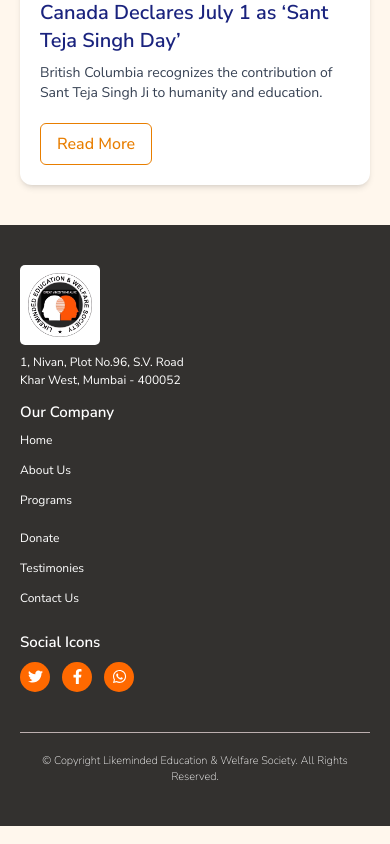
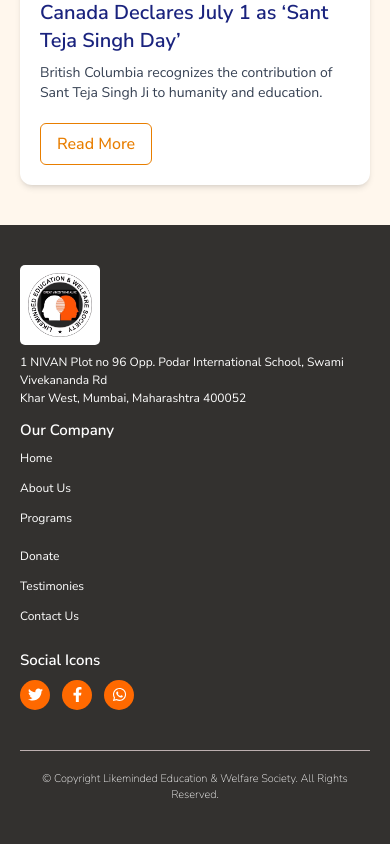
Before and after one commit to mndev2019/chariety, a React (Vite) app: page / in a window 390 px wide. Shown: the part 2591-3435 px from the top of the page. Built offline with nearby package versions, Linux system fonts and the light colour scheme.

Commit message:
add email contact no address

```diff
--- a/src/Layout/Footer.jsx
+++ b/src/Layout/Footer.jsx
@@ -18,10 +18,11 @@ const Footer = () => {
                 </h2> */}
                 <img src={logo} alt='image' className=' rounded-[5px] lg:h-[100px] h-[80px] bg-white p-2' />
                 <p className='text-white lg:text-[16px] text-[12px] lg:pt-4 pt-2 hover:text-[#e87e00]'>
-                  1, Nivan, Plot No.96, S.V. Road
+                  1 NIVAN Plot no 96 Opp. Podar International School, Swami Vivekananda Rd
                 </p>
                 <p className='text-white lg:text-[16px] text-[12px] hover:text-[#e87e00]'>
-                  Khar West, Mumbai - 400052
+                  Khar West, Mumbai, Maharashtra 400052
+
                 </p>
               </div>
             </div>
@@ -58,9 +59,11 @@ const Footer = () => {
                 <div className='md:h-[40px] h-[30px] md:w-[40px] w-[30px] rounded-[50%] bg-[#ff6900] hover:bg-[#e0b076f2] items-center justify-center flex'>
                   <FaFacebookF className='text-white   md:text-[20px] text-[15px] cursor-pointer' />
                 </div>
-                <div className='md:h-[40px] h-[30px] md:w-[40px] w-[30px] rounded-[50%] bg-[#ff6900] hover:bg-[#e0b076f2] items-center justify-center flex'>
-                  <FaWhatsapp className='text-white   md:text-[25px] text-[15px] cursor-pointer' />
-                </div>
+                <a href="https://wa.me/919821420556" target="_blank" rel="noopener noreferrer">
+                  <div className='md:h-[40px] h-[30px] md:w-[40px] w-[30px] rounded-[50%] bg-[#ff6900] hover:bg-[#e0b076f2] items-center justify-center flex'>
+                    <FaWhatsapp className='text-white md:text-[25px] text-[15px] cursor-pointer' />
+                  </div>
+                </a>
               </div>
             </div>
 
--- a/src/Pages/Contact/index.jsx
+++ b/src/Pages/Contact/index.jsx
@@ -13,8 +13,8 @@ const Contact = () => {
                         <div className="col-span-1 text-center">
                             <div className="text-center mb-5">
                                 <h2 className="md:text-4xl text-3xl font-bold text-[#1A237E] relative inline-block">
-                                Get
-                                   <span className='text-[#ff6900]'> In Touch</span>
+                                    Get
+                                    <span className='text-[#ff6900]'> In Touch</span>
                                 </h2>
                                 {/* <p className="text-gray-500 mt-2 text-lg">We are here to serve you.</p> */}
                             </div>
@@ -36,9 +36,9 @@ const Contact = () => {
                                 <h3 className="text-[20px] font-[700] text-center mt-4 text-[#1A237E] group-hover:text-[#e87e00] transition-all">
                                     Email
                                 </h3>
-                                <p className="text-[14px] font-[500] text-center text-gray-600">
-                                    xyz@gmail.com
-                                </p>
+                                <a href="mailto:likemindedsoc@gmail.com" className="text-[14px] font-[500] text-center text-gray-600 block">
+                                    likemindedsoc@gmail.com
+                                </a>
 
                                 {/* Bottom Border Highlight */}
                                 <div className="absolute bottom-0 left-1/2 transform -translate-x-1/2 w-16 h-1 bg-[#e87e00] rounded-full mt-3 group-hover:w-24 transition-all duration-300"></div>
@@ -59,9 +59,9 @@ const Contact = () => {
                                 <h3 className="text-[20px] font-[700] text-center mt-4 text-[#1A237E] group-hover:text-[#e87e00] transition-all">
                                     Contact
                                 </h3>
-                                <p className="text-[14px] font-[500] text-center text-gray-600">
-                                    0000000000
-                                </p>
+                                <a href="tel:9821420556" className="text-[14px] font-[500] text-center text-gray-600 block">
+                                    9821420556
+                                </a>
 
                                 {/* Bottom Border Highlight */}
                                 <div className="absolute bottom-0 left-1/2 transform -translate-x-1/2 w-16 h-1 bg-[#e87e00] rounded-full mt-3 group-hover:w-24 transition-all duration-300"></div>
@@ -82,9 +82,9 @@ const Contact = () => {
                                 <h3 className="text-[20px] font-[700] text-center mt-4 text-[#1A237E] group-hover:text-[#e87e00] transition-all">
                                     WhatsApp
                                 </h3>
-                                <p className="text-[14px] font-[500] text-center text-gray-600">
-                                    0000000000
-                                </p>
+                                <a href="tel:9821420556" className="text-[14px] font-[500] text-center text-gray-600 block">
+                                    9821420556
+                                </a>
 
                                 {/* Bottom Border Highlight */}
                                 <div className="absolute bottom-0 left-1/2 transform -translate-x-1/2 w-16 h-1 bg-[#e87e00] rounded-full mt-3 group-hover:w-24 transition-all duration-300"></div>
@@ -116,7 +116,7 @@ const Contact = () => {
                                     placeholder="Mobile no"
                                     className="w-full p-3 mb-4 border border-gray-200 rounded-lg shadow-sm focus:outline-none focus:ring-2 focus:ring-[#e87e00] transition"
                                 />
-                                  <input
+                                <input
                                     type="text"
                                     placeholder="Email"
                                     className="w-full p-3 mb-4 border border-gray-200 rounded-lg shadow-sm focus:outline-none focus:ring-2 focus:ring-[#e87e00] transition"
@@ -130,7 +130,7 @@ const Contact = () => {
                                 <button
                                     className="w-full py-3 bg-[#e87e00] hover:bg-[#d66e00] text-white font-medium rounded-full transition-all duration-300"
                                 >
-                                   Contact us
+                                    Contact us
                                 </button>
                             </div>
                         </div>
--- a/src/Pages/Donate/Donationform.jsx
+++ b/src/Pages/Donate/Donationform.jsx
@@ -14,7 +14,6 @@ const Donationform = () => {
                             <label className="block text-sm font-medium text-[#1A237E] mb-1">Your Name</label>
                             <input type="text" className="w-full border border-gray-300 rounded-lg px-4 py-2 focus:outline-none focus:ring-2 focus:ring-[#e87e00]" placeholder='Enter name' />
                         </div>
-
                         <div>
                             <label className="block text-sm font-medium text-[#1A237E] mb-1">Email ID</label>
                             <input type="email" className="w-full border border-gray-300 rounded-lg px-4 py-2 focus:outline-none focus:ring-2 focus:ring-[#e87e00]" placeholder='Enter email id' />
```
